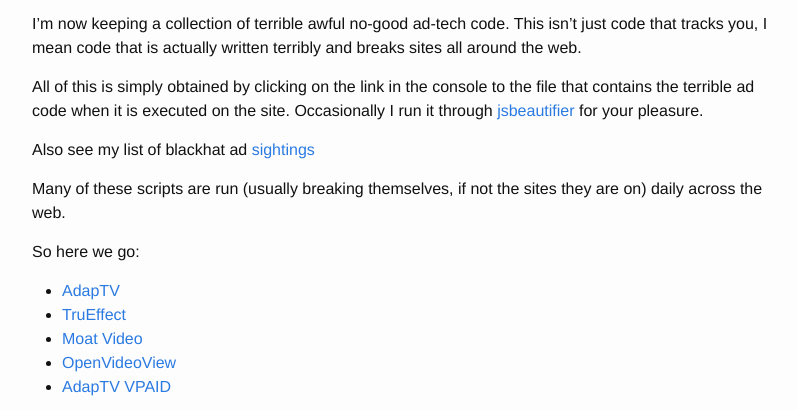
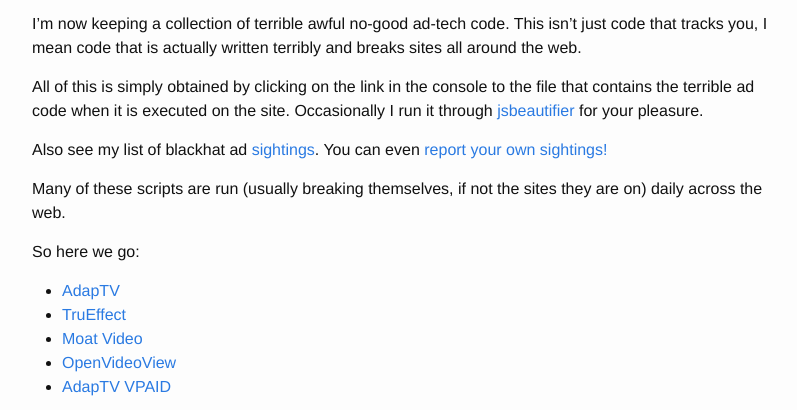
Before and after one commit to AramZS/aramzs.github.io, a Jekyll site: the page built from _posts/2016-02-18-a-running-collection-of-shitty-ad-code.markdown, in a window 1280 px wide and 900 px high, scrolled down 552 px, cut to the strip 119-529 px from the top of the window. Shown: the whole strip, without its empty margins (238-1035 px from the left). Built offline with Jekyll 4.4.1, drawn with Linux system fonts in a browser that asks for light colours.

Commit message:
Link to form for reporting.

```diff
--- a/_posts/2016-02-18-a-running-collection-of-shitty-ad-code.markdown
+++ b/_posts/2016-02-18-a-running-collection-of-shitty-ad-code.markdown
@@ -13,7 +13,7 @@
 
 All of this is simply obtained by clicking on the link in the console to the file that contains the terrible ad code when it is executed on the site. Occasionally I run it through [jsbeautifier][js-beautifier] for your pleasure.
 
-Also see my list of blackhat ad [sightings](https://docs.google.com/spreadsheets/d/1hhwRLKNK9n--wCLYno5X6dYL0B7RP8M1cvcjIpByeb0/edit?usp=sharing)
+Also see my list of blackhat ad [sightings](https://docs.google.com/spreadsheets/d/1hhwRLKNK9n--wCLYno5X6dYL0B7RP8M1cvcjIpByeb0/edit?usp=sharing). You can even [report your own sightings!](http://goo.gl/forms/RrWuAmvbxf)
 
 Many of these scripts are run (usually breaking themselves, if not the sites they are on) daily across the web.
 
```
